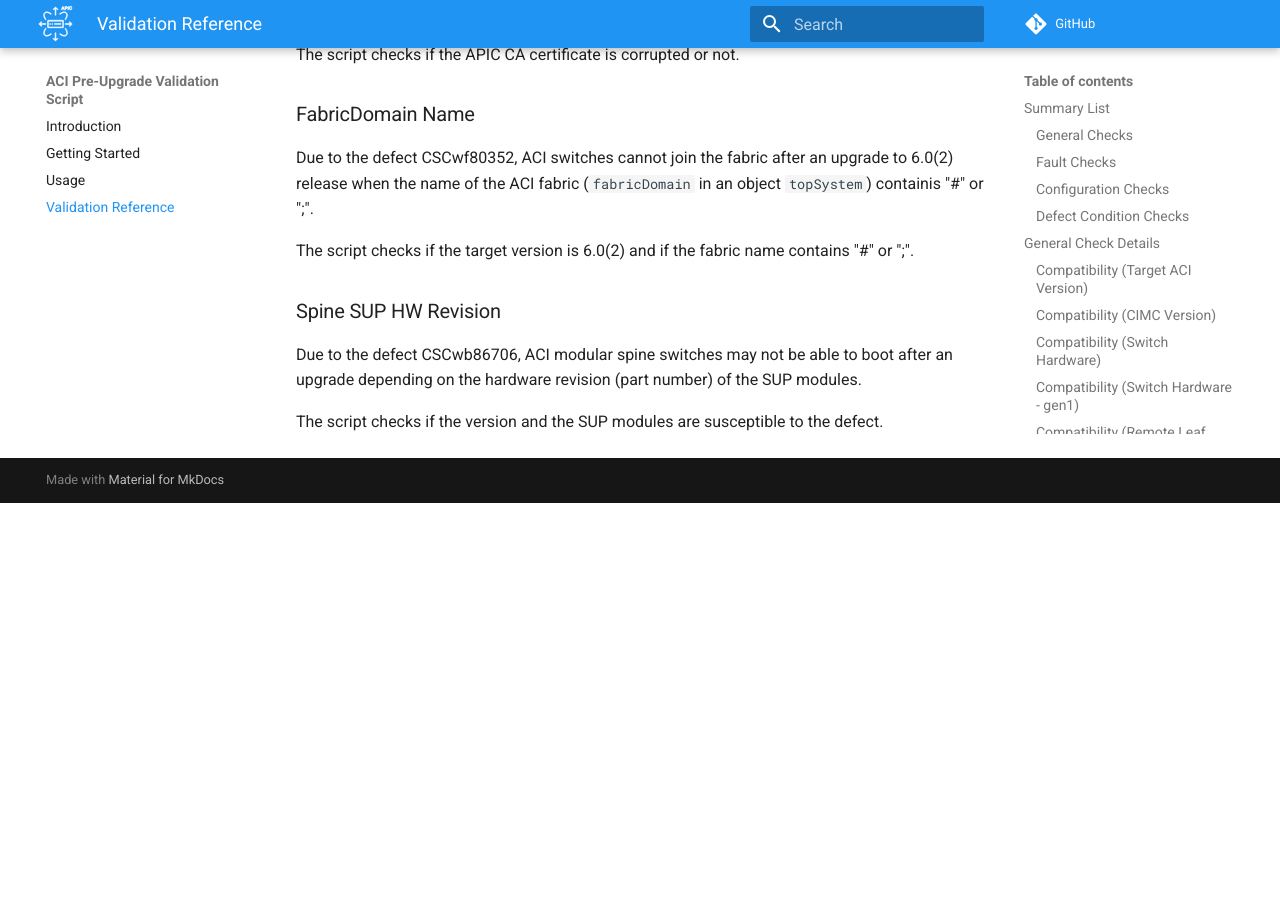
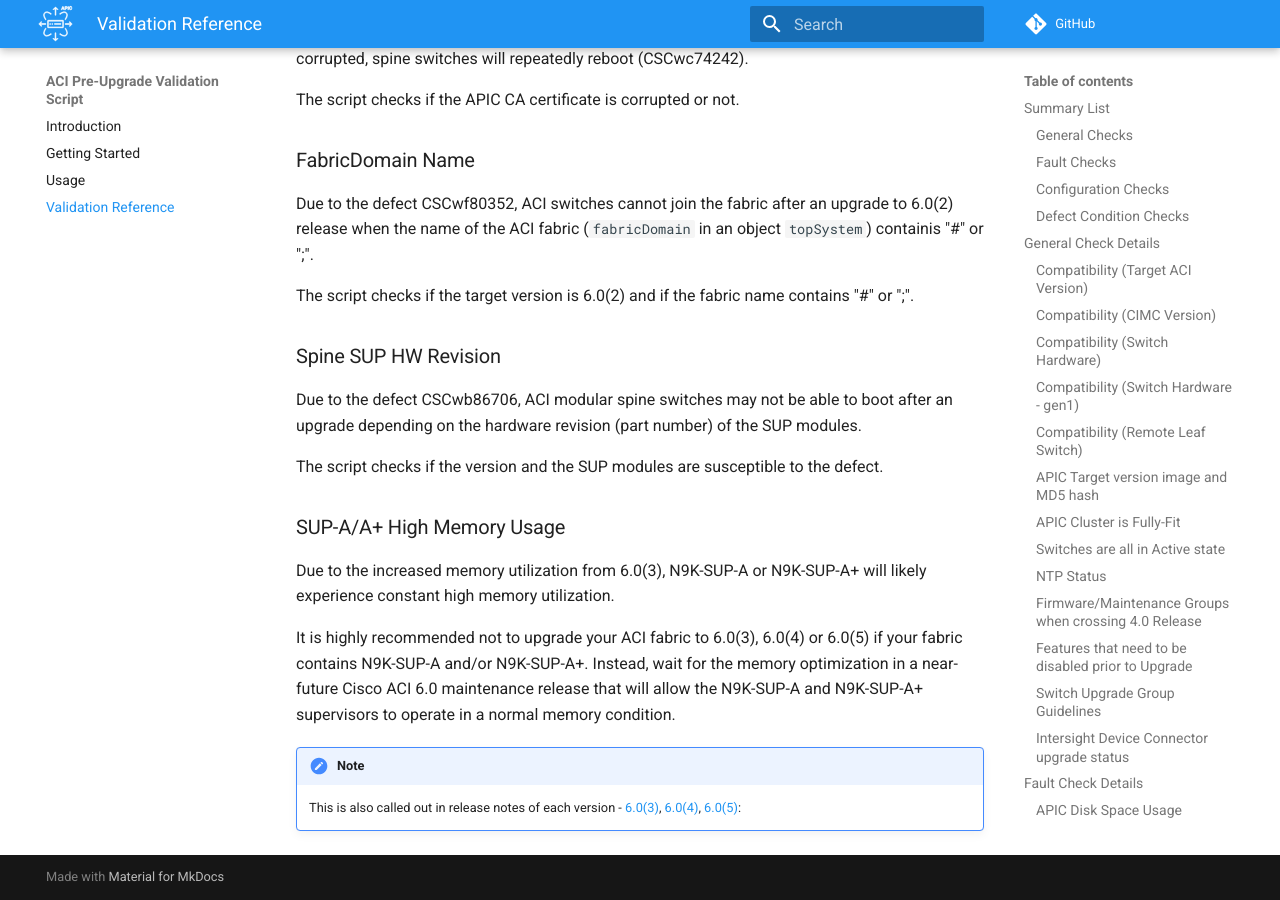
Before and after one commit to datacenter/ACI-Pre-Upgrade-Validation-Script, an MkDocs documentation site: the page built from docs/docs/validations.md, in a window 1280 px wide and 900 px high, scrolled down 35941 px. Built offline with MkDocs 1.6.1 and Material for MkDocs 9.7.7, drawn with Linux system fonts in a browser that asks for light colours; emoji names are drawn with the system emoji font; comment, search, counter and statistics services are not loaded; before the commit the page ends 36444 px from its top, so only the background shows below that; some of the changed text lies outside the part shown.

Commit message:
Add documentation

```diff
--- a/aci-preupgrade-validation-script.py
+++ b/aci-preupgrade-validation-script.py
@@ -2798,7 +2798,7 @@
     headers = ["Pod ID", "Node ID", "SUP Model", "Active/Standby"]
     data = []
     recommended_action = "Change the target version to the one with memory optimization from CSCwh39489"
-    doc_url = "TBD"
+    doc_url = "https://datacenter.github.io/ACI-Pre-Upgrade-Validation-Script/validations/#sup-aa-high-memory-usage"
 
     print_title(title, index, total_checks)
 
--- a/docs/docs/validations.md
+++ b/docs/docs/validations.md
@@ -127,6 +127,7 @@
 [APIC CA Cert Validation][d7]                   | CSCvy35257   | :white_check_mark: | :no_entry_sign:           |:no_entry_sign:
 [FabricDomain Name Check][d8]                   | CSCwf80352   | :white_check_mark: | :no_entry_sign:           |:no_entry_sign:
 [Spine SUP HW Revision Check][d9]               | CSCwb86706   | :white_check_mark: | :no_entry_sign:           |:no_entry_sign:
+[SUP-A/A+ High Memory Usage][d10]               | CSCwh39489   | :white_check_mark: | :no_entry_sign:           |:no_entry_sign:
 
 [d1]: #ep-announce-compatibility
 [d2]: #eventmgr-db-size
@@ -137,6 +138,7 @@
 [d7]: #apic-ca-cert-validation
 [d8]: #fabric-domain-name
 [d9]: #spine-sup-hw-revision
+[d10]: #sup-aa-high-memory-usage
 
 
 
@@ -1307,6 +1309,15 @@
 The script checks if the version and the SUP modules are susceptible to the defect.
 
 
+### SUP-A/A+ High Memory Usage
+
+Due to the increased memory utilization from 6.0(3), N9K-SUP-A or N9K-SUP-A+ will likely experience constant high memory utilization.
+
+It is highly recommended not to upgrade your ACI fabric to 6.0(3), 6.0(4) or 6.0(5) if your fabric contains N9K-SUP-A and/or N9K-SUP-A+. Instead, wait for the memory optimization in a near-future Cisco ACI 6.0 maintenance release that will allow the N9K-SUP-A and N9K-SUP-A+ supervisors to operate in a normal memory condition.
+
+!!! note
+    This is also called out in release notes of each version - [6.0(3)][15], [6.0(4)][16], [6.0(5)][17]:
+
 
 
 
```
Also changed, not shown: other parts of docs/docs/validations.md (+3 -0 lines).
